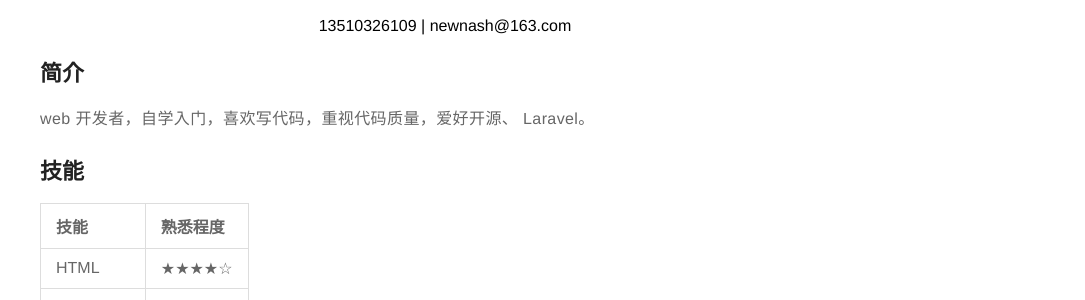
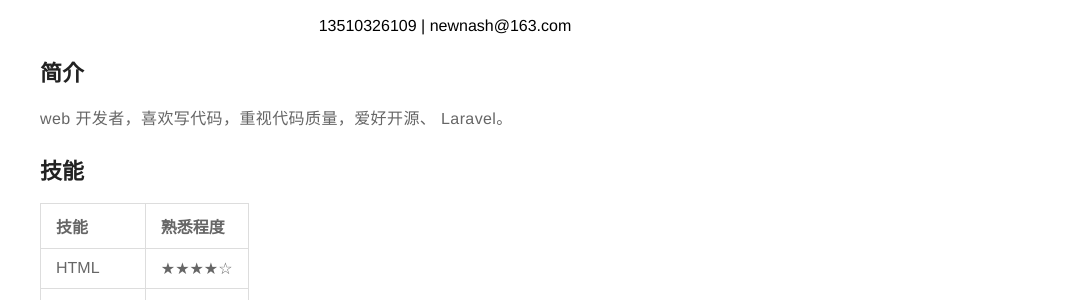
Before and after one commit to rust17/blog, a Jekyll site: the page built from about.md, in a window 1280 px wide. Shown: the part 681-981 px from the top of the page, without its empty margins (195-1280 px from the left). Built offline with Jekyll 4.4.1, drawn with Linux system fonts in a browser that asks for light colours.

Commit message:
Update about.md

```diff
--- a/about.md
+++ b/about.md
@@ -9,7 +9,7 @@ layout: page
 
 ## 简介
 
-web 开发者，自学入门，喜欢写代码，重视代码质量，爱好开源、 Laravel。
+web 开发者，喜欢写代码，重视代码质量，爱好开源、 Laravel。
 
 ## 技能
 
```
